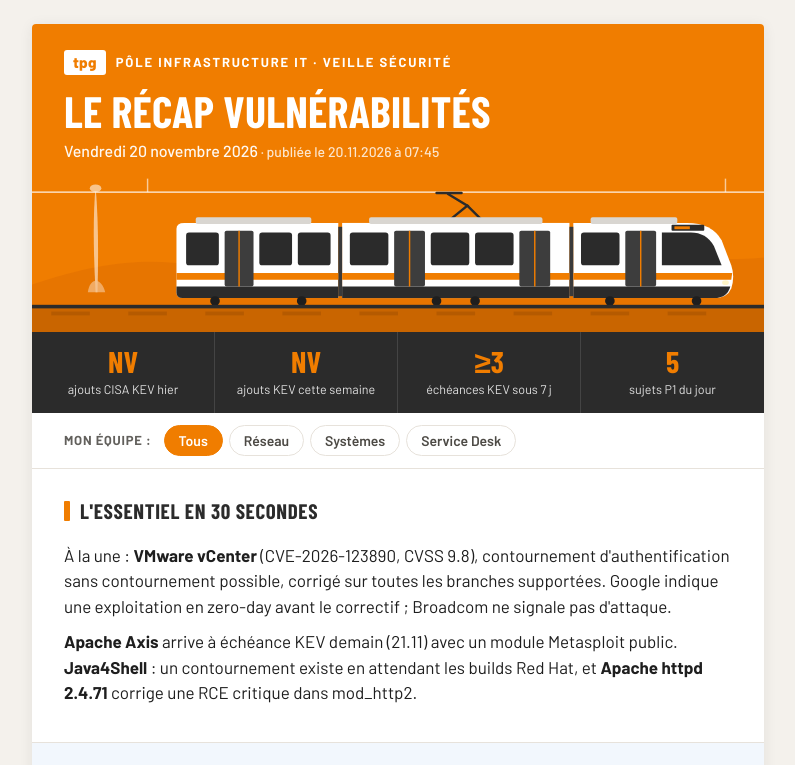
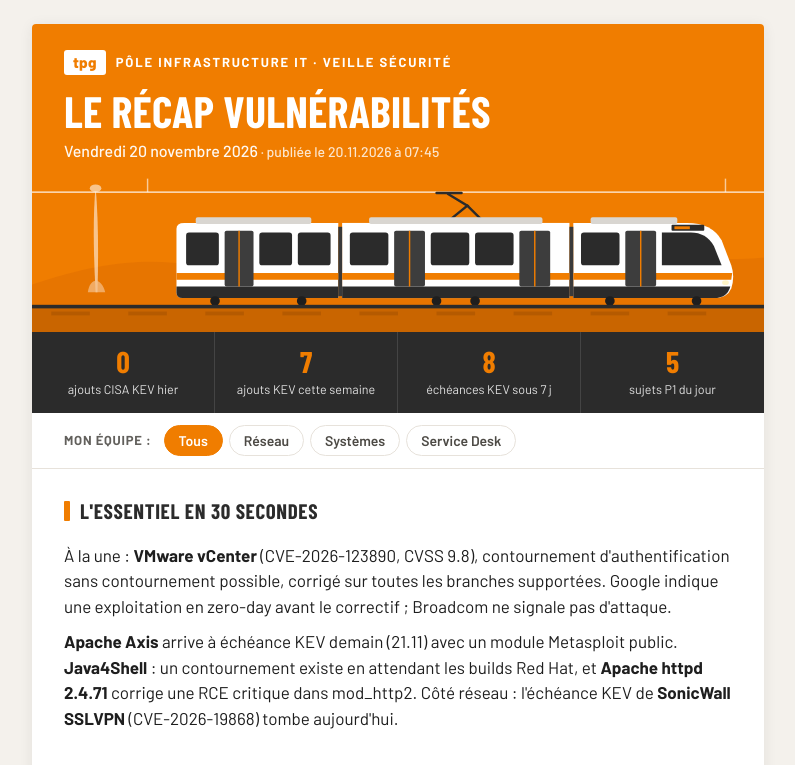
Before and after one commit to dvd83/veille-vuln-tpg, a website: page public/index.html in a window 1280 px wide. Shown: the top 765 px of the page, without its empty margins (242-1037 px from the left). Drawn offline with nearby package versions, Linux system fonts and the light colour scheme.

Commit message:
Chiffres KEV issus du catalogue officiel (cisagov/kev-data) ; « ? · non vérifié » au lieu de NV ; échéances corrigées, SonicWall SSLVPN ajouté
Co-Authored-By: Claude Opus 5.5 <noreply@anthropic.com>
Claude-Session: https://claude.ai/code/session_01Hi3JFrsSRrUuVWZgooPz45

```diff
--- a/public/app.js
+++ b/public/app.js
@@ -223,9 +223,13 @@
 
     document.title = 'Veille vulnérabilités – ' + (ed.dateLabel || ed.date || '');
     $('dateLabel').textContent = ed.dateLabel || ed.date || '';
-    $('s1').textContent = ed.stats?.kevYesterday ?? '–';
-    $('s2').textContent = ed.stats?.kevWeek ?? '–';
-    $('s3').textContent = ed.stats?.kevDue7d ?? '–';
+    const setStat = (id, v) => {
+      const b = $(id); const known = v !== undefined && v !== null && v !== '' && String(v).toUpperCase() !== 'NV';
+      b.textContent = known ? v : '?';
+      b.parentElement.classList.toggle('unknown', !known);
+      b.parentElement.title = known ? (ed.stats?.source ? 'Source : ' + ed.stats.source : '') : 'Non vérifié : ce chiffre n’a pas pu être récupéré pour cette édition.';
+    };
+    setStat('s1', ed.stats?.kevYesterday); setStat('s2', ed.stats?.kevWeek); setStat('s3', ed.stats?.kevDue7d);
     const allItems = [ed.une, ...(ed.kev || []), ...(ed.correctifs || [])].filter(Boolean);
     $('s4').textContent = allItems.filter(i => i.priority === 'P1').length;
     freshness(ed, !!m);
--- a/public/data/edition.json
+++ b/public/data/edition.json
@@ -2,13 +2,14 @@
   "date": "2026-11-20",
   "dateLabel": "Vendredi 20 novembre 2026",
   "stats": {
-    "kevYesterday": "NV",
-    "kevWeek": "NV",
-    "kevDue7d": "≥3"
+    "kevYesterday": 0,
+    "kevWeek": 7,
+    "kevDue7d": 8,
+    "source": "Catalogue CISA KEV v2026.11.18 (dépôt officiel cisagov/kev-data)"
   },
   "essentiel": [
     "À la une : **VMware vCenter** (CVE-2026-123890, CVSS 9.8), contournement d'authentification sans contournement possible, corrigé sur toutes les branches supportées. Google indique une exploitation en zero-day avant le correctif ; Broadcom ne signale pas d'attaque.",
-    "**Apache Axis** arrive à échéance KEV demain (21.11) avec un module Metasploit public. **Java4Shell** : un contournement existe en attendant les builds Red Hat, et **Apache httpd 2.4.71** corrige une RCE critique dans mod_http2."
+    "**Apache Axis** arrive à échéance KEV demain (21.11) avec un module Metasploit public. **Java4Shell** : un contournement existe en attendant les builds Red Hat, et **Apache httpd 2.4.71** corrige une RCE critique dans mod_http2. Côté réseau : l'échéance KEV de **SonicWall SSLVPN** (CVE-2026-19868) tombe aujourd'hui."
   ],
   "une": {
     "key": "CVE-2026-123890",
@@ -115,7 +116,8 @@
       ],
       "teams": [
         "systemes"
-      ]
+      ],
+      "kevDue": "2026-12-01"
     }
   ],
   "correctifs": [
@@ -195,6 +197,24 @@
     }
   ],
   "chaud": [
+    {
+      "key": "CVE-2026-19868",
+      "title": "SonicWall SonicOS SSLVPN — contournement de l'authentification SAML",
+      "cves": [
+        "CVE-2026-19868"
+      ],
+      "priority": "P1",
+      "kevDue": "2026-11-20",
+      "tag": {
+        "label": "Exploitée · KEV 06.11",
+        "level": "red"
+      },
+      "sub": "Un utilisateur disposant d'identifiants valides pour une autre méthode d'authentification peut contourner les contrôles SAML. Si un VPN SSL SonicWall est utilisé : appliquer le correctif éditeur.",
+      "team": "Réseau",
+      "teams": [
+        "reseau"
+      ]
+    },
     {
       "key": "CVE-2026-124194",
       "title": "Outlook",
@@ -295,12 +315,12 @@
         "CVE-2026-90817"
       ],
       "priority": "P1",
-      "kevDue": "2026-12-02",
+      "kevDue": "2026-11-21",
       "tag": {
         "label": "KEV 18.11",
         "level": "red"
       },
-      "sub": "Échéance KEV 02.12 pour LiteLLM ; vérifier tout NAS Synology.",
+      "sub": "Échéance KEV 21.11 pour Synology DSM et REDCap, 02.12 pour LiteLLM ; vérifier tout NAS Synology.",
       "team": "Stockage · SecOps",
       "teams": [
         "systemes"
@@ -325,15 +345,28 @@
       "product": "Dokploy (+4 CVE)",
       "cvss": "9,9",
       "note": "Compromission de l'hôte — corrigé en 0.31.1 (rappel 19.11)"
+    },
+    {
+      "cve": "CVE-2026-111793",
+      "product": "Openwave Webtop Media Transcoder",
+      "cvss": "NV",
+      "note": "KEV 10.11 — échéance 24.11"
     }
   ],
-  "limites": "Ajouts KEV du 19.11 non vérifiés (catalogue CISA non lu directement). EPSS non vérifiés auprès de FIRST. Édition produite à 08h45 au lieu de 07h47.",
+  "limites": "Comptages KEV tirés du catalogue officiel (v2026.11.18). EPSS non vérifiés auprès de FIRST. Édition produite à 08h45 au lieu de 07h47.",
   "checklist": [
     {
       "team": "Systèmes",
       "text": "relever les versions vCenter et préparer un E-CAB si vulnérable (CVE-2026-123890).",
       "teams": [
         "systemes"
+      ]
+    },
+    {
+      "team": "Réseau",
+      "text": "si un VPN SSL SonicWall est utilisé : vérifier le correctif CVE-2026-19868 (échéance KEV aujourd'hui).",
+      "teams": [
+        "reseau"
       ]
     },
     {
@@ -379,5 +412,18 @@
       "text": "Une faille Outlook exploitée (CVE-2026-124194) permet de récupérer l'empreinte du mot de passe via un fichier message piégé. Le correctif passe par les mises à jour Office de novembre.",
       "phrase": "N'ouvrez pas de pièce jointe .msg inattendue ; si votre Office propose une mise à jour, acceptez-la et redémarrez Outlook."
     }
+  ],
+  "kevCalendar": [
+    {
+      "key": "CVE-2026-20320",
+      "title": "Cisco BroadWorks — XXE (lecture de configuration)",
+      "cves": [
+        "CVE-2026-20320"
+      ],
+      "kevDue": "2026-11-24",
+      "teams": [
+        "reseau"
+      ]
+    }
   ]
 }
--- a/public/index.html
+++ b/public/index.html
@@ -178,6 +178,8 @@
     .kevcal li{grid-template-columns:80px 1fr}
     .glossary dl{grid-template-columns:1fr} .glossary dd{margin-bottom:6px}
   }
+  .stat.unknown b{color:#9a9590}
+  .stat.unknown span::after{content:" · non vérifié";color:#e0a100;font-weight:600}
 </style>
 </head>
 <body>
```
Also changed, not shown: public/data/editions/2026-11-20.json (+54 -8 lines), README.md.
